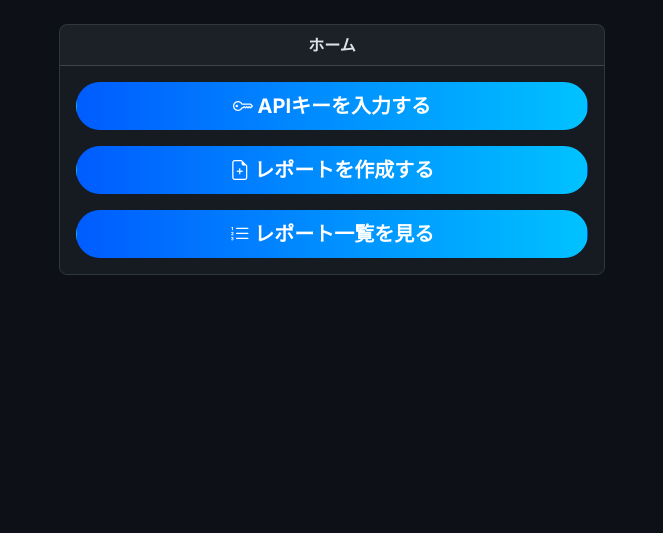
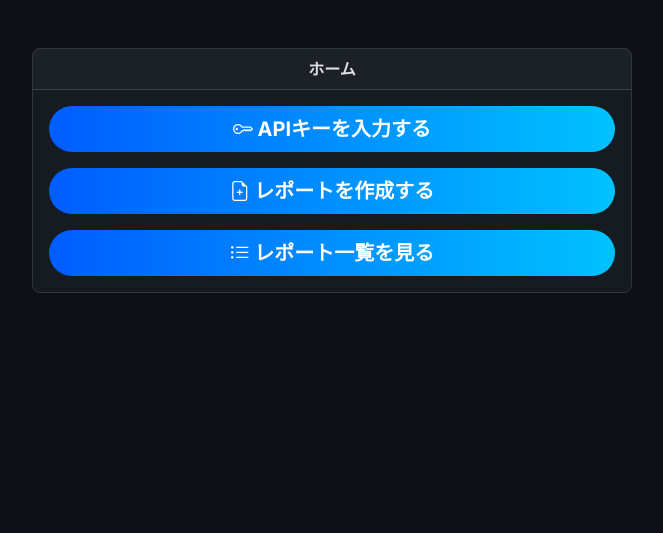
Before and after one commit to kosuke222/-----3, a Flask app: page /home in a window 1280 px wide. Shown: the part 55-588 px from the top of the page, without its empty margins (308-971 px from the left). Run offline with Flask 3, Linux system fonts and the light colour scheme; the visitor is signed in with stand-in values (Sample User, id 1); parts of the project's set-up code (start-up, migrations or seed data) failed here and were passed over; some libraries are stand-ins or nearby versions.

Commit message:
UIの修正

```diff
--- a/app_flask/app.py
+++ b/app_flask/app.py
@@ -936,6 +936,7 @@ def create_report():
                 return redirect(url_for('create_report'))
             # マークダウンに変換
             html_content = markdown.markdown(report.report_markdown, extensions=["tables"])
+            html_content = f'<div class="table-responsive">{html_content}</div>'
             html_content = html_content.replace('<table>', '<table class="table table-bordered table-dark table-striped">')
             html_content = html_content.replace('<th>', '<th scope="col" class="bg-dark">')
             return render_template(
@@ -981,6 +982,7 @@ def report_list():
 def show_report(report_id):
     report = Report.query.get_or_404(report_id)
     html_content = markdown.markdown(report.report_markdown, extensions=["tables"])
+    html_content = f'<div class="table-responsive">{html_content}</div>'
     html_content = html_content.replace('<table>', '<table class="table table-bordered table-dark table-striped">')
     html_content = html_content.replace('<th>', '<th scope="col" class="bg-dark">')
     return render_template('report_detail.html', report=report, report_html_content=html_content)
--- a/app_flask/templates/create_report.html
+++ b/app_flask/templates/create_report.html
@@ -11,7 +11,7 @@
 {% endblock %}
 
 {% block content %}
-<div class="row justify-content-center">
+<div class="row justify-content-center pt-4">
     <div class="col-md-8 col-lg-6">
         <div class="bg-custom-dark-2 p-4 p-md-5 rounded-3 border border-custom">
             <h2 class="text-center fw-bold mb-3">レポート作成</h2>
--- a/app_flask/templates/home.html
+++ b/app_flask/templates/home.html
@@ -1,37 +1,50 @@
 {% extends "base.html" %}
 
 {% block page_title %}
+ホーム
 {% endblock %}
 
 {% block content %}
-<div class="row justify-content-center">
-    <div class="col-md-8 col-lg-6">
+<style>
+    .btn-custom-home:hover {
+        opacity: 0.75;
+        transition: opacity 0.3s ease;
+    }
+    .btn-no-border {
+        border: none !important;
+        outline: none !important;
+    }
+    .home-card-container {
+        width: 100%;
+        max-width: 600px; /* PC画面での最大幅を600pxに固定 */
+        margin: 0 auto; /* 水平方向を中央に */
+    }
+</style>
+
+<div class="d-flex justify-content-center pt-4">
+    <div class="home-card-container">
         <div class="card bg-custom-dark-2 border border-custom rounded-3">
-
             <div class="card-header text-center fw-bold">
                 ホーム
             </div>
-
             <div class="card-body">
                 <div class="d-grid gap-3">
                     <a href="/api_key" class="d-grid text-decoration-none">
-                        <button type="button" class="btn btn-lg rounded-pill text-white fw-bold"
+                        <button type="button" class="btn btn-lg rounded-pill text-white fw-bold btn-custom-home btn-no-border"
                                 style="background: linear-gradient(90deg, #005CFF 0%, #00C2FF 100%);">
                             <i class="bi bi-key"></i> APIキーを入力する
                         </button>
                     </a>
-
                     <a href="/create_report" class="d-grid text-decoration-none">
-                        <button type="button" class="btn btn-lg rounded-pill text-white fw-bold"
+                        <button type="button" class="btn btn-lg rounded-pill text-white fw-bold btn-custom-home btn-no-border"
                                 style="background: linear-gradient(90deg, #005CFF 0%, #00C2FF 100%);">
                             <i class="bi bi-file-earmark-plus"></i> レポートを作成する
                         </button>
                     </a>
-
                     <a href="/report_list" class="d-grid text-decoration-none">
-                        <button type="button" class="btn btn-lg rounded-pill text-white fw-bold"
+                        <button type="button" class="btn btn-lg rounded-pill text-white fw-bold btn-custom-home btn-no-border"
                                 style="background: linear-gradient(90deg, #005CFF 0%, #00C2FF 100%);">
-                            <i class="bi bi-list-ol"></i> レポート一覧を見る
+                            <i class="bi bi-list-ul"></i> レポート一覧を見る
                         </button>
                     </a>
                 </div>
@@ -39,8 +52,8 @@
         </div>
     </div>
 </div>
-
 {% endblock %}
 
 {% block scripts %}
+{{ super() }}
 {% endblock %}
```
Also changed, not shown: app_flask/templates/api_key.html (+25 -9 lines), app_flask/templates/report_detail.html (+5 -7 lines), app_flask/templates/report_list.html (+41 -3 lines).
